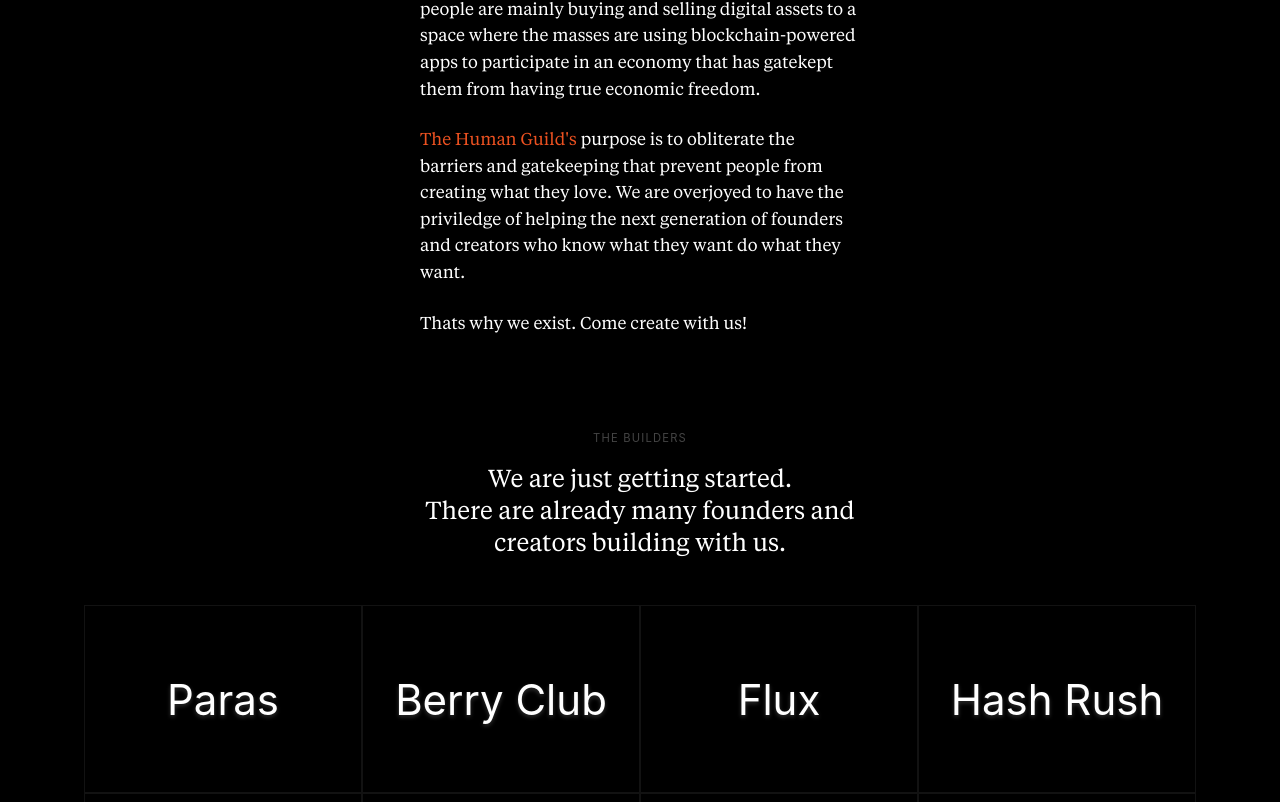
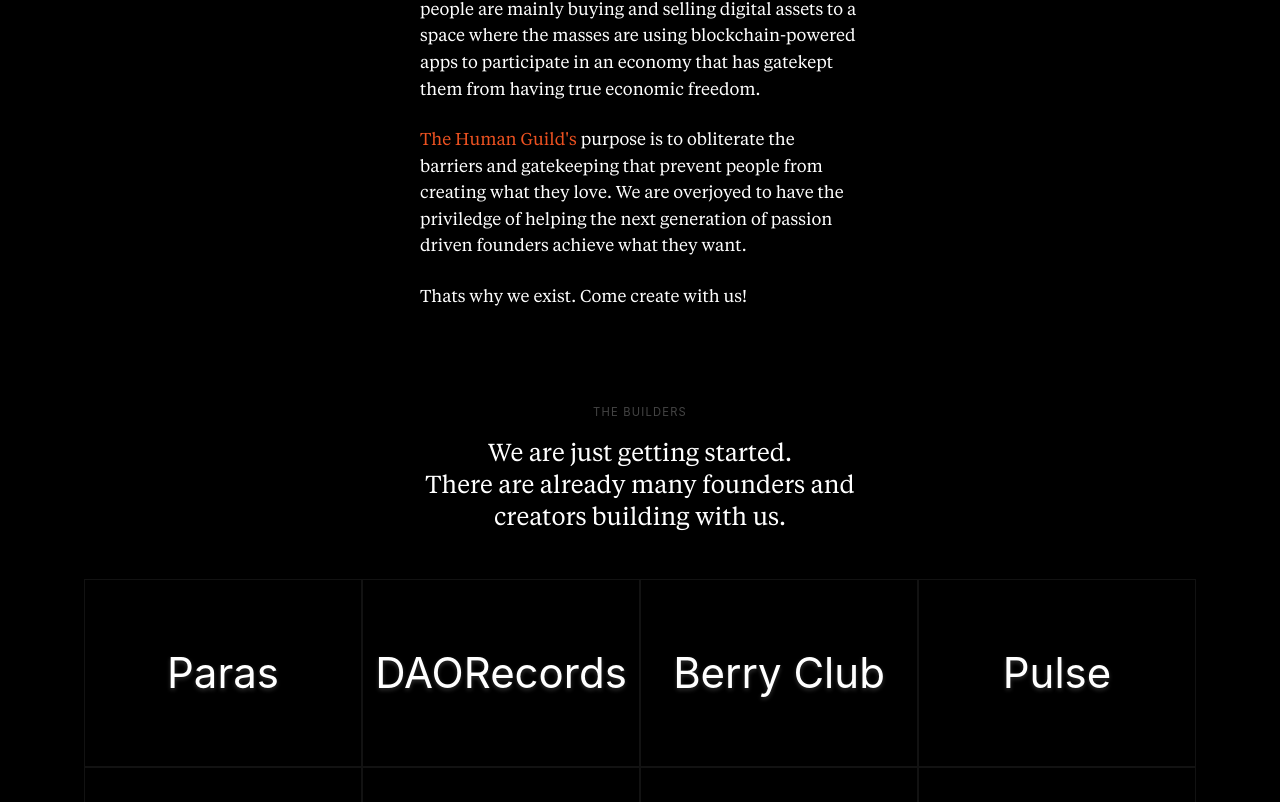
Before and after one commit to jimmylee/human, a Next.js app: page / in a window 1280 px wide. Shown: the part 1538-2340 px from the top of the page. Built offline with nearby package versions, Linux system fonts and the light colour scheme.

Commit message:
copy updates

```diff
--- a/components/App.module.scss
+++ b/components/App.module.scss
@@ -1,11 +1,3 @@
-.page {
-  width: 100%;
-  opacity: 0;
-  visibility: hidden;
-  transition: 300ms ease all;
-  transform: translateY(-8px);
-}
-
 .grid {
   display: flex;
   align-items: center;
--- a/pages/index.js
+++ b/pages/index.js
@@ -11,8 +11,9 @@
 
 const PROJECTS = [
   { name: "Paras", href: "https://paras.id/" },
+  { name: "DAORecords", href: "https://www.daorecords.org/" },
   { name: "Berry Club", href: "https://berryclub.io/" },
-  { name: "Flux", href: "https://fluxprotocol.eth.link/#!/" },
+  { name: "Pulse", href: "https://pulsemarket.eth.link/#!/" },
   { name: "Hash Rush", href: "https://hashrush.com/#/" },
   { name: "OutPlay", href: "https://outplay.games/" },
   { name: "Stake.GG", href: "https://www.stake.gg/" },
@@ -110,15 +111,15 @@
           </p>
           <p className={styles.body}>
             {" "}
-            Today we are proudly are moving from a place where people are mainly buying and selling
+            Today we are proudly moving from a place where people are mainly buying and selling
             digital assets to a space where the masses are using blockchain-powered apps to
             participate in an economy that has gatekept them from having true economic freedom.
           </p>
           <p className={styles.body}>
             <strong>The Human Guild's</strong> purpose is to obliterate the barriers and gatekeeping
             that prevent people from creating what they love. We are overjoyed to have the
-            priviledge of helping the next generation of founders and creators who know what they
-            want do what they want.{" "}
+            priviledge of helping the next generation of passion driven founders achieve what they
+            want.{" "}
           </p>{" "}
           <p className={styles.body}>Thats why we exist. Come create with us!</p>
         </div>
```
